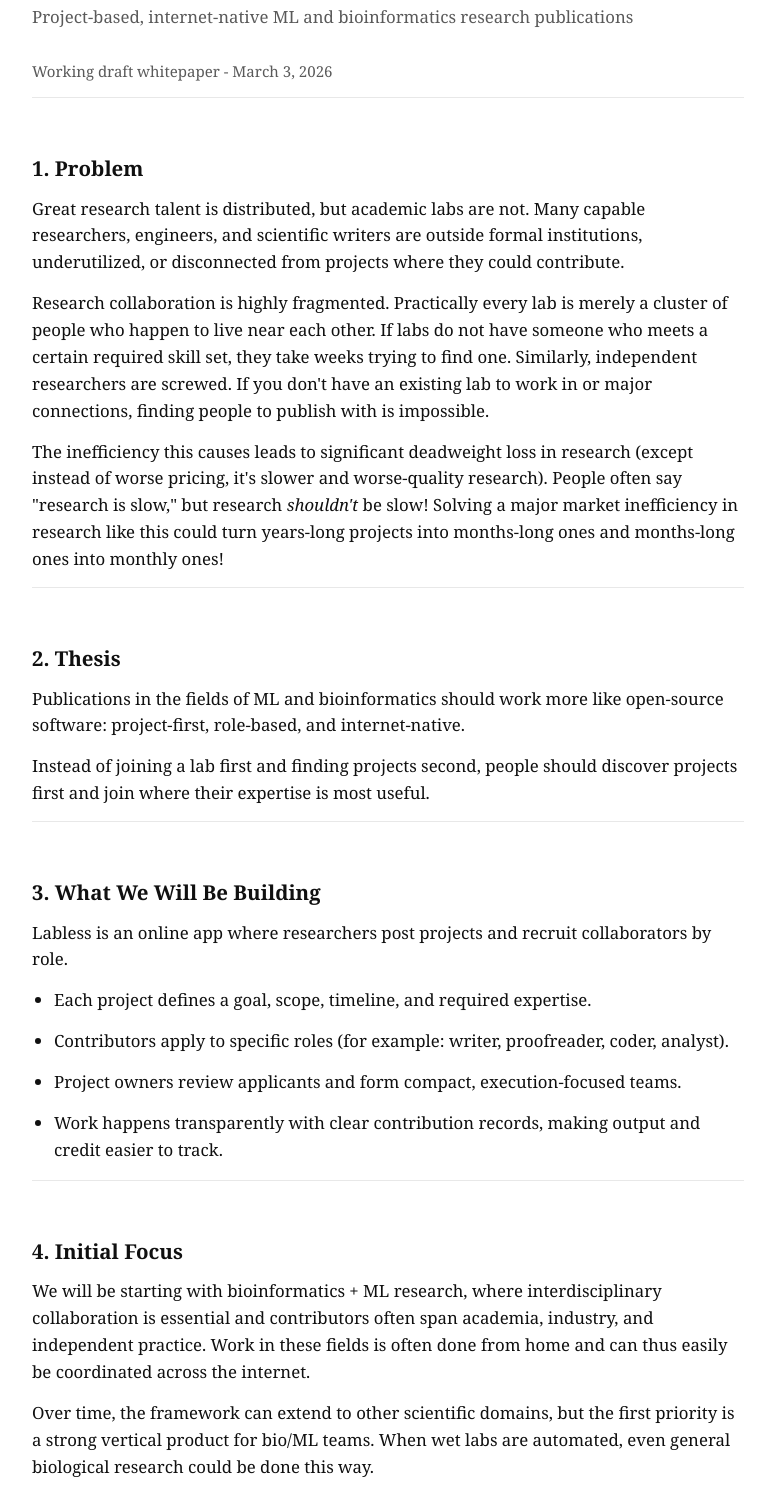
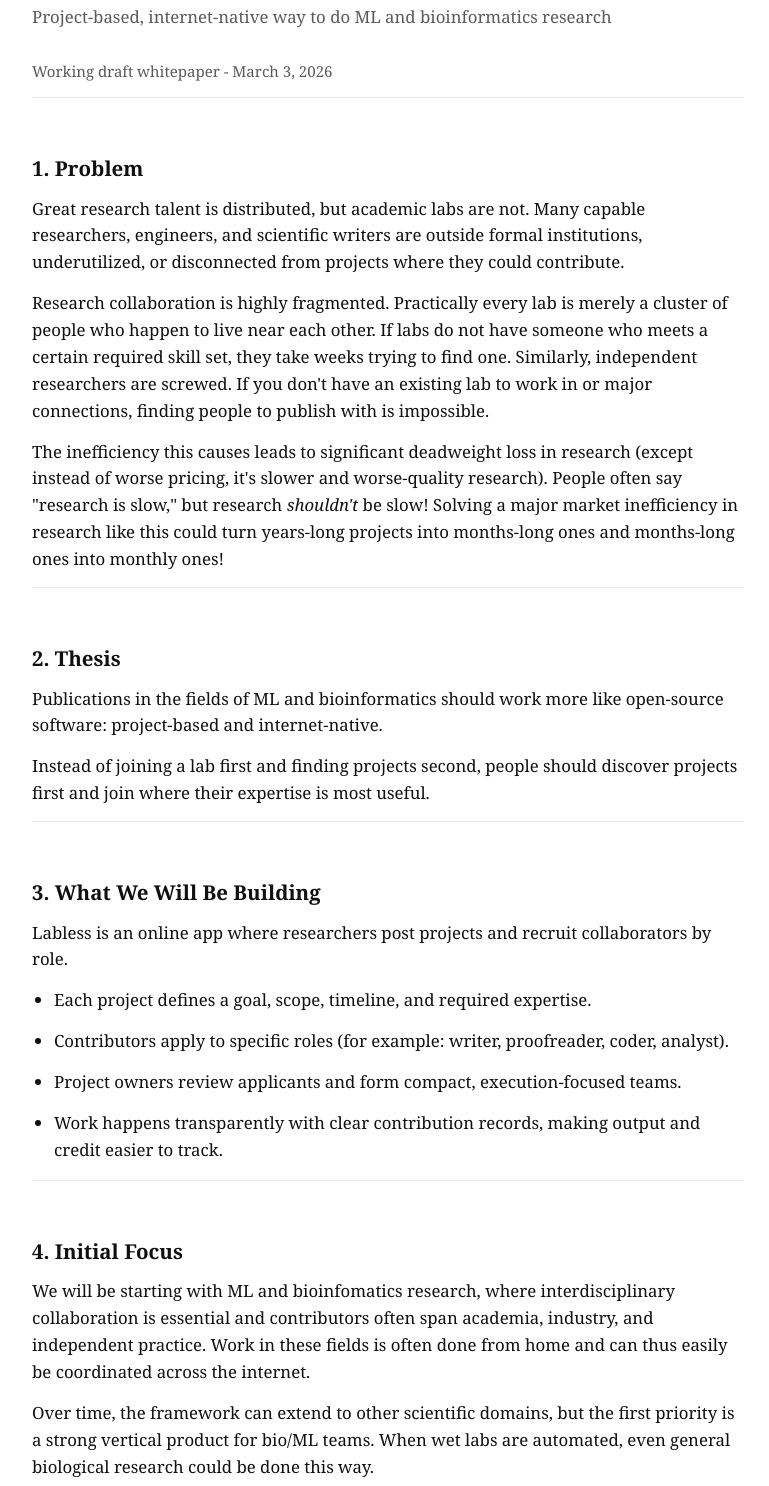
Before and after one commit to JeremyKalfus/Labless, a plain HTML site: page index.html in a window 1280 px wide. Shown: the part 114-1600 px from the top of the page, without its empty margins (252-1021 px from the left). Drawn offline with Linux system fonts and the light colour scheme.

Commit message:
Update landing page copy

```diff
--- a/index.html
+++ b/index.html
@@ -117,7 +117,7 @@
     <main>
       <header>
         <h1>Labless</h1>
-        <p class="subhead">Project-based, internet-native ML and bioinformatics research publications</p>
+        <p class="subhead">Project-based, internet-native way to do ML and bioinformatics research</p>
         <p class="stamp">Working draft whitepaper - March 3, 2026</p>
       </header>
 
@@ -149,7 +149,7 @@
         <h2>2. Thesis</h2>
         <p>
           Publications in the fields of ML and bioinformatics should work more like open-source
-          software: project-first, role-based, and internet-native.
+          software: project-based and internet-native.
         </p>
         <p>
           Instead of joining a lab first and finding projects second, people should discover projects
@@ -179,7 +179,7 @@
       <section class="section" id="focus">
         <h2>4. Initial Focus</h2>
         <p>
-          We will be starting with bioinformatics + ML research, where interdisciplinary collaboration is
+          We will be starting with ML and bioinfomatics research, where interdisciplinary collaboration is
           essential and contributors often span academia, industry, and independent practice. Work in
           these fields is often done from home and can thus easily be coordinated across the internet.
         </p>
@@ -215,7 +215,7 @@
             <li>Naive: 18. No idea how to run or scale a startup.</li>
             <li>
               A dreamer: I believe we can grow Labless to hundreds of thousands of users. I want
-              to redefine ML + bioinformatics research forever.
+              to redefine ML and bioinformatics research forever.
             </li>
             <li>
               Technical: Very skilled in R and Python. I have worked in labs at top-10
```
